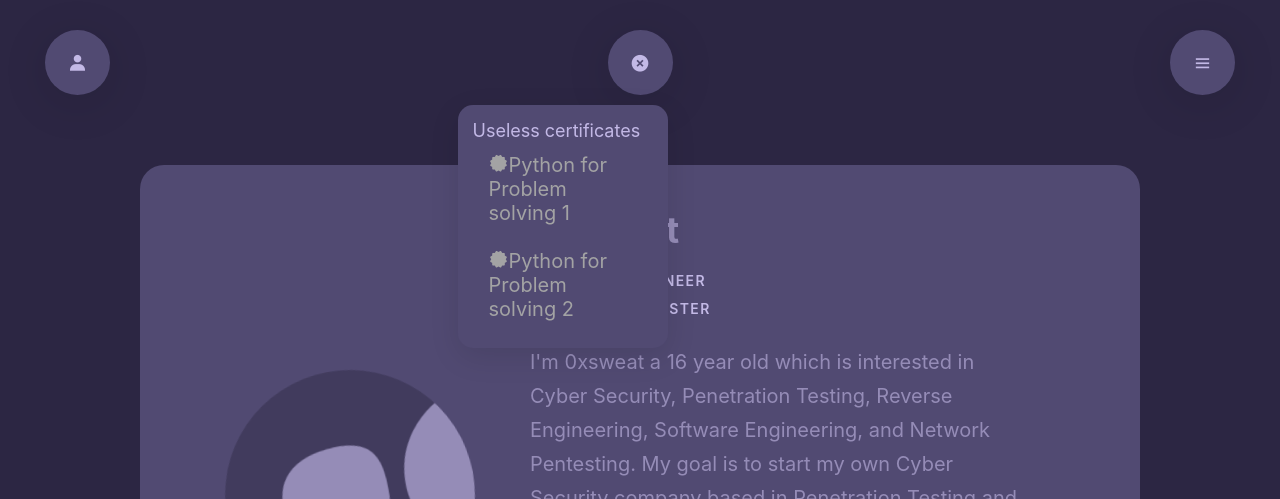
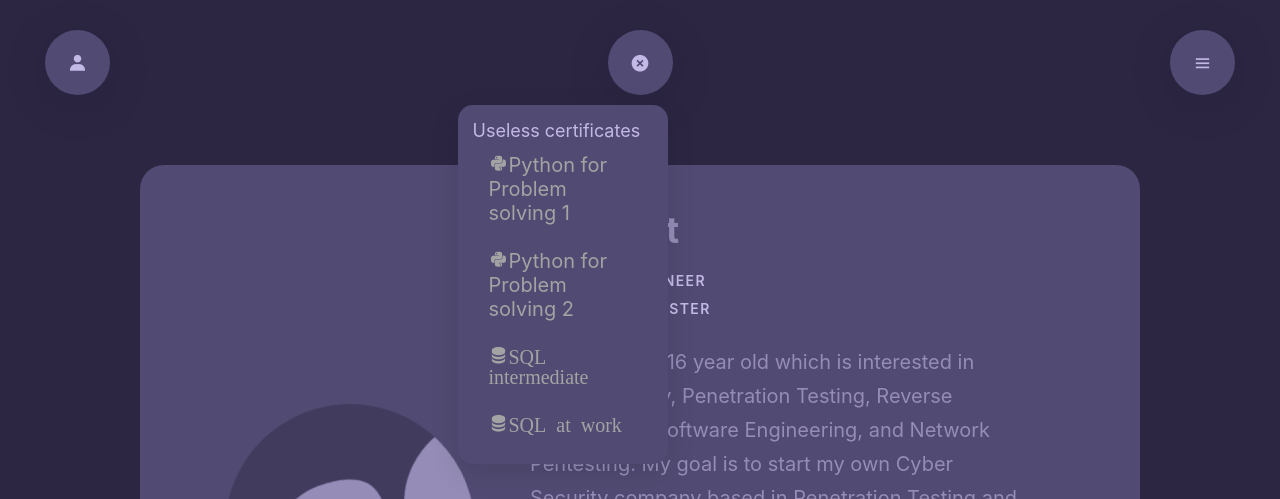
Before and after one commit to 0xsweat/0xsweat.github.io, a plain HTML site: page index.html in a window 1280 px wide. Both pictures are taken after a click on the link 640 px from the left and 62 px from the top of the page. Shown: the top 499 px of the page. Drawn offline with nearby package versions, Linux system fonts and the light colour scheme.

Commit message:
Update index.html

```diff
--- a/index.html
+++ b/index.html
@@ -20,14 +20,18 @@
 					<a class="nav-but" href="https://tryhackme.com/p/0xsweat"><i class="bx bxs-user"></i></a>
 				</li>
 				<li class="dropdown2">
-					<a class="nav-but" href="#"><i class="bx bxs-contact"></i></a>
+					<a class="nav-but" href="#"><i class="bx bxs-user-check"></i></a>
 					<div class="dropdown-content2">
 						Useless certificates
 						<br>
 						<a target="_blank" href="https://www.codechef.com/certificates/public/da4b21a"><i
-							class="bx bxs-certification"></i>Python for Problem solving 1</a>
+							class="bx bxl-python"></i>Python for Problem solving 1</a>
 						<a target="_blank" href="https://www.codechef.com/certificates/public/e410a61"><i
-							class="bx bxs-certification"></i>Python for Problem solving 2</a>
+							class="bx bxl-python"></i>Python for Problem solving 2</a>
+						<a target="_blank" href="https://www.codechef.com/certificates/public/422e7f7"><i
+							class="bx bxs-data">SQL intermediate</i></a>
+						<a target="_blank" href="https://www.codechef.com/certificates/public/5652636"><i
+							class="bx bxs-data">SQL at work</i></a>
 					</div>
 				</li>
 				<li class="dropdown">
@@ -64,7 +68,9 @@
 						<div class="v-space small"></div>
 						<p>I'm 0xsweat a 16 year old which is interested in Cyber Security, Penetration Testing, Reverse Engineering,
 							Software Engineering, and Network Pentesting. My goal is to start my own Cyber Security company
-							based in Penetration Testing and Vulnerability Assessments. I enjoy participating in CTFs and KOTH matches on <a target="_blank" href="https://tryhackme.com/p/0xsweat">https://tryhackme.com</a>. My tryhackme KOTH stats are at <a target="_blank" href="https://koth.guru/players?api=sort%3D-total_score%26page%255Bnumber%255D%3D1%26filter%255Bsearch%255D%3D0xsweat">https://koth.guru</a>.<br>I also enjoy to practice/compete on <a target="_blank" href="https://codewars.com/users/0xsweat" >codewars</a>,<a target="_blank" href="https://codechef.com/users/sweat">codechef</a>.</p>
+							based in Penetration Testing and Vulnerability Assessments. I enjoy participating in CTFs and KOTH matches on <a target="_blank" href="https://tryhackme.com/p/0xsweat">https://tryhackme.com</a>. My tryhackme KOTH stats are at <a target="_blank" href="https://koth.guru/players?api=sort%3D-total_score%26page%255Bnumber%255D%3D1%26filter%255Bsearch%255D%3D0xsweat">https://koth.guru</a>.<br>I also enjoy to practice/compete on <a target="_blank" href="https://codewars.com/users/0xsweat" >codewars</a>,<a target="_blank" href="https://codechef.com/users/sweat">codechef</a>.
+							<br>my main language is <i class='bx bxl-python'>python3</i> but I also know others such as <i class='bx bxl-javascript'>javascript</i>,<i class='bx bxs-data'>SQL</i>,<i class='bx bx-terminal'>bash</i>
+						</p>
 						<a href="mailto:0x.sweat@tutanota.com"> <button
 								class="primary-butt" enabled>Contact Me</button></a>
 					</div>
```
